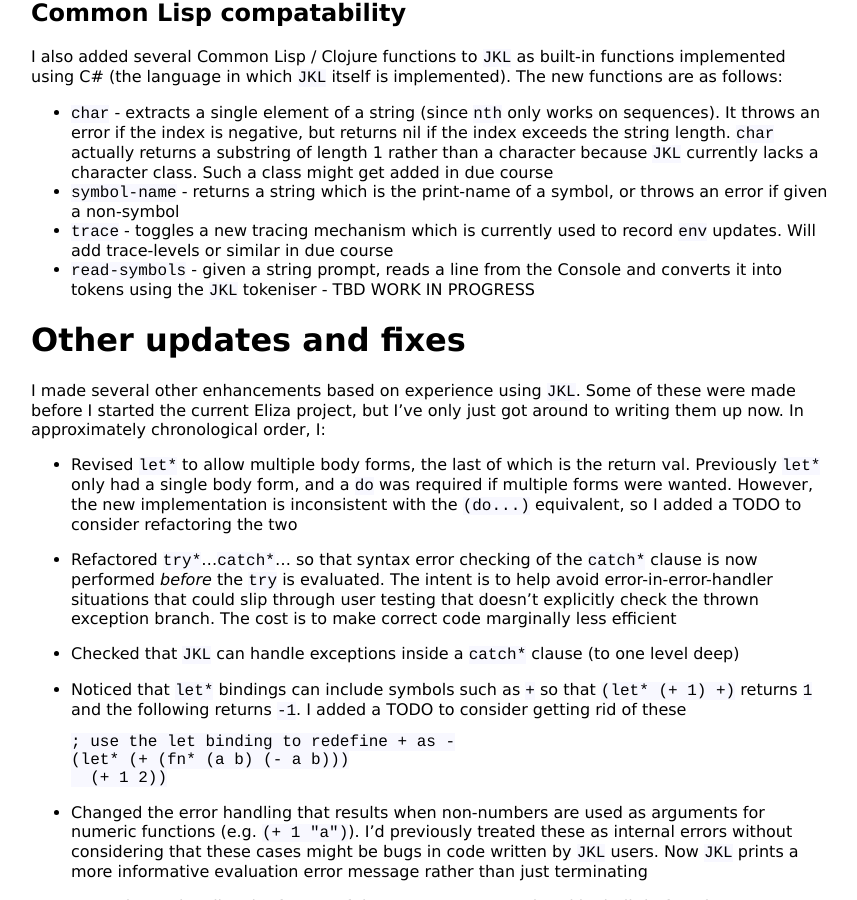
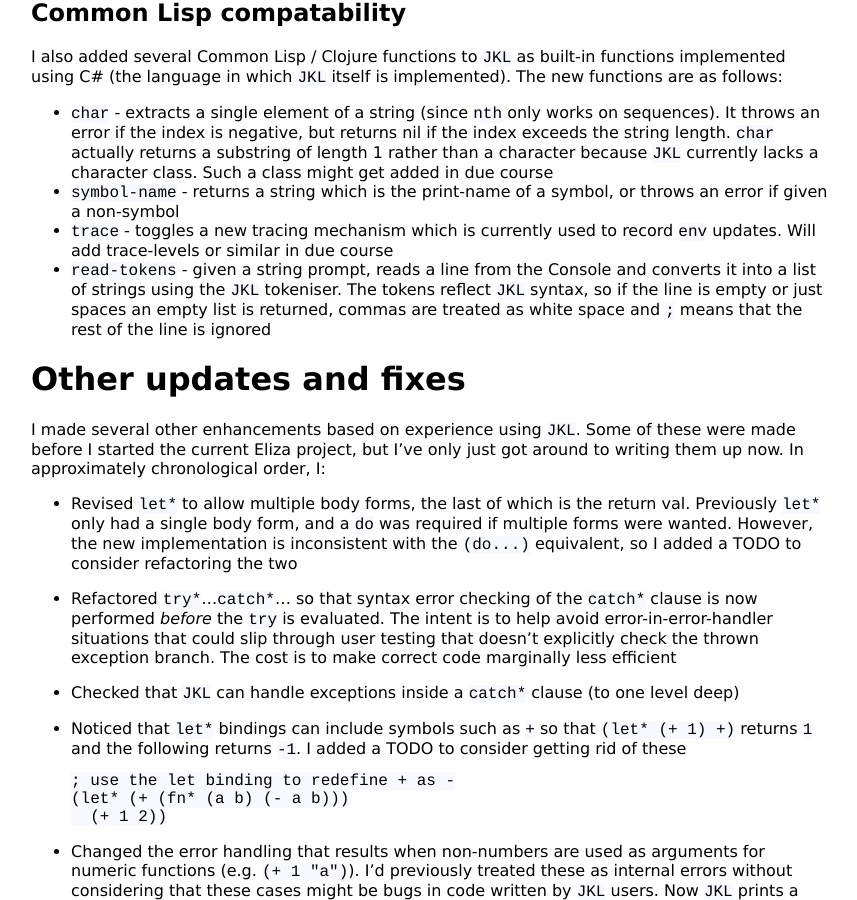
Before and after one commit to KineticLensman/KineticLensman.github.io, a Jekyll site: the page built from _posts/2020-04-03-Journey-continues.md, in a window 1280 px wide and 900 px high, scrolled down 2096 px. Shown: the whole window, without its empty margins (209-1066 px from the left). Built offline with Jekyll 4.4.1, drawn with Linux system fonts in a browser that asks for light colours.

Commit message:
Described read-tokens

```diff
--- a/_posts/2020-04-03-Journey-continues.md
+++ b/_posts/2020-04-03-Journey-continues.md
@@ -80,7 +80,7 @@
 * `char` - extracts a single element of a string (since `nth` only works on sequences). It throws an error if the index is negative, but returns nil if the index exceeds the string length. `char` actually returns a substring of length 1 rather than a character because `JKL` currently lacks a character class. Such a class might get added in due course
 * `symbol-name` - returns a string which is the print-name of a symbol, or throws an error if given a non-symbol
 * `trace` - toggles a new tracing mechanism which is currently used to record `env` updates. Will add trace-levels or similar in due course
-* `read-symbols` - given a string prompt, reads a line from the Console and converts it into tokens using the `JKL` tokeniser - TBD WORK IN PROGRESS
+* `read-tokens` - given a string prompt, reads a line from the Console and converts it into a list of strings using the `JKL` tokeniser.  The tokens reflect `JKL` syntax, so if the line is empty or just spaces an empty list is returned, commas are treated as white space and `;` means that the rest of the line is ignored
 
 # Other updates and fixes
 
```
